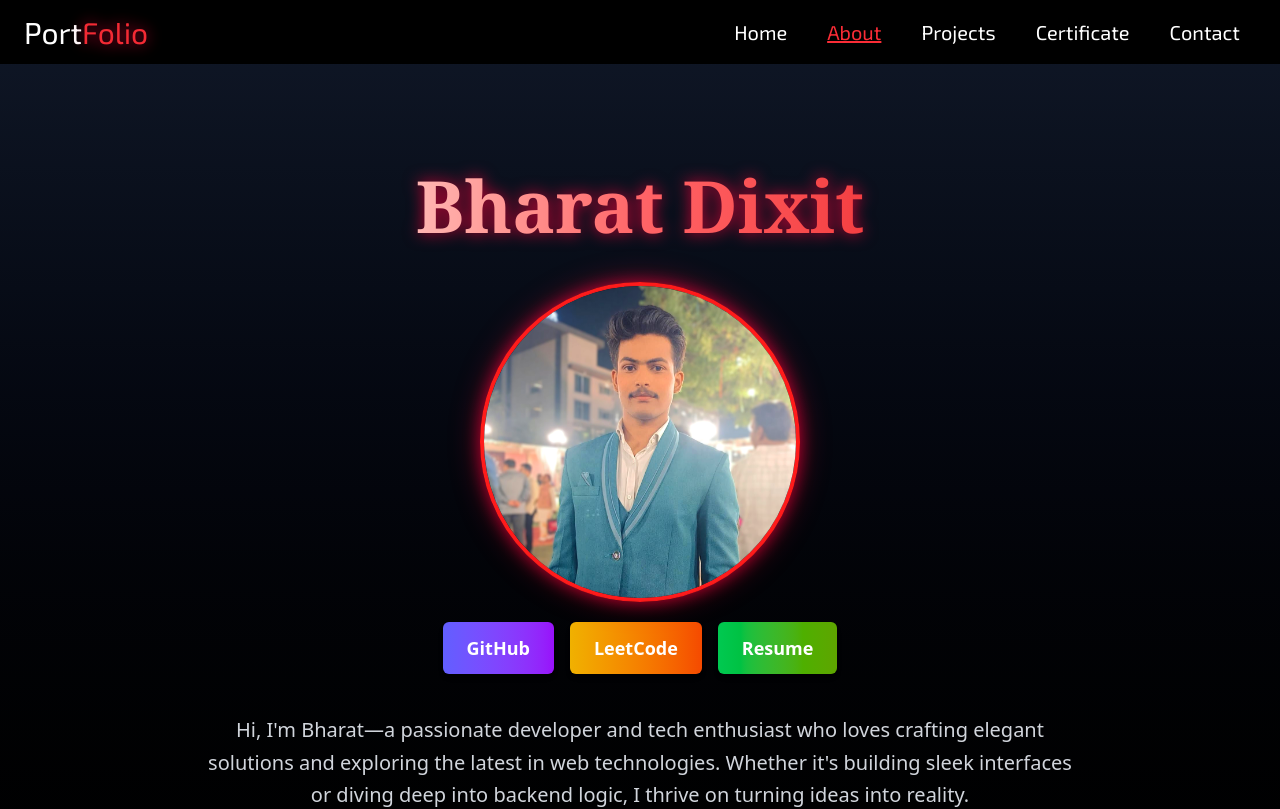
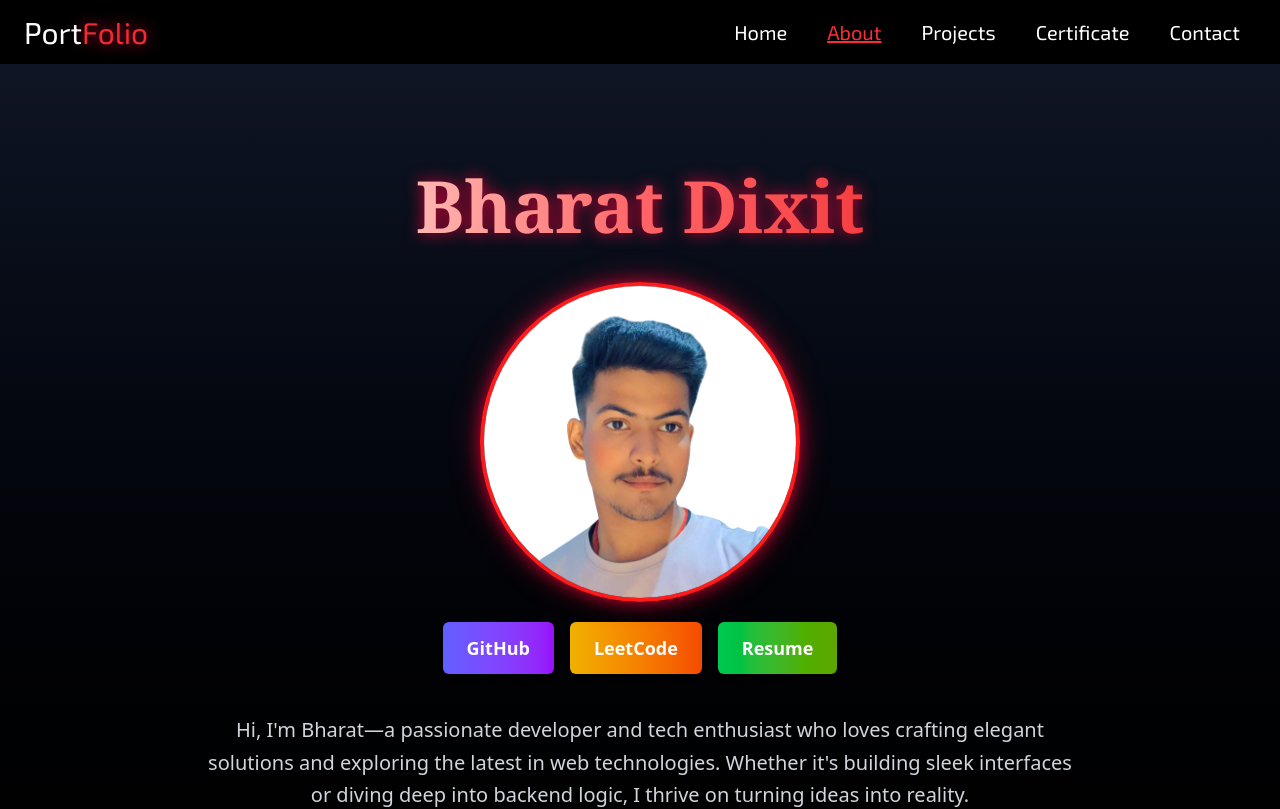
Before and after one commit to Bharat-dixit-0512/My-Portfolio, a React (Vite) app: page /About in a window 1280 px wide. Shown: the top 809 px of the page. Built offline with nearby package versions, Linux system fonts and the light colour scheme.

Commit message:
About pic update

```diff
--- a/src/components/About.jsx
+++ b/src/components/About.jsx
@@ -27,7 +27,7 @@ const About = () => {
           className="neon-image-wrapper w-40 sm:w-48 md:w-64 lg:w-72 xl:w-80 h-40 sm:h-48 md:h-64 lg:h-72 xl:h-80 mx-auto my-5"
         >
           <img
-            src="/MyPic.jpg"
+            src="/MeImage.png"
             alt="Portrait of Bharat Dixit"
             className="w-full h-full object-cover object-top rounded-lg"
           />
```
